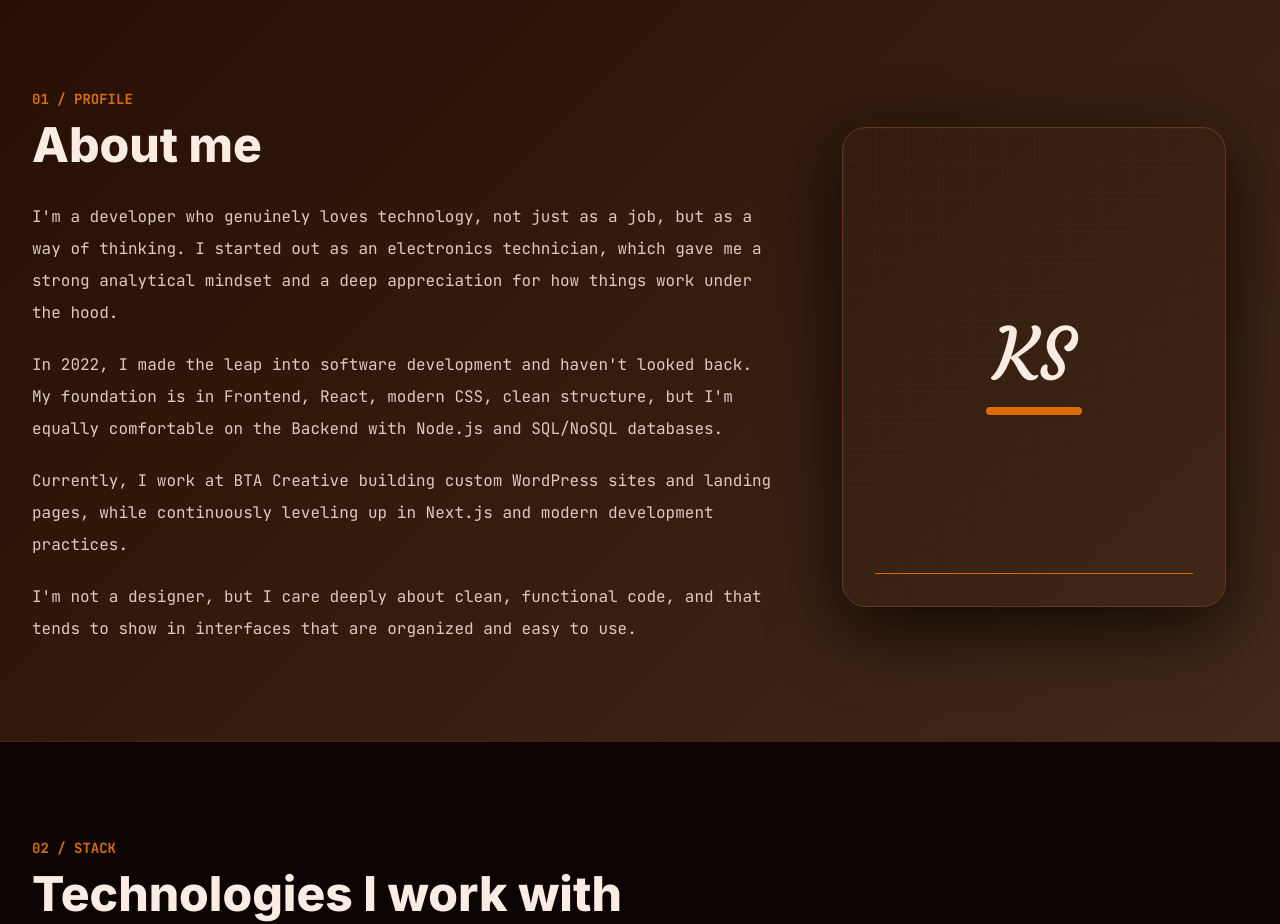
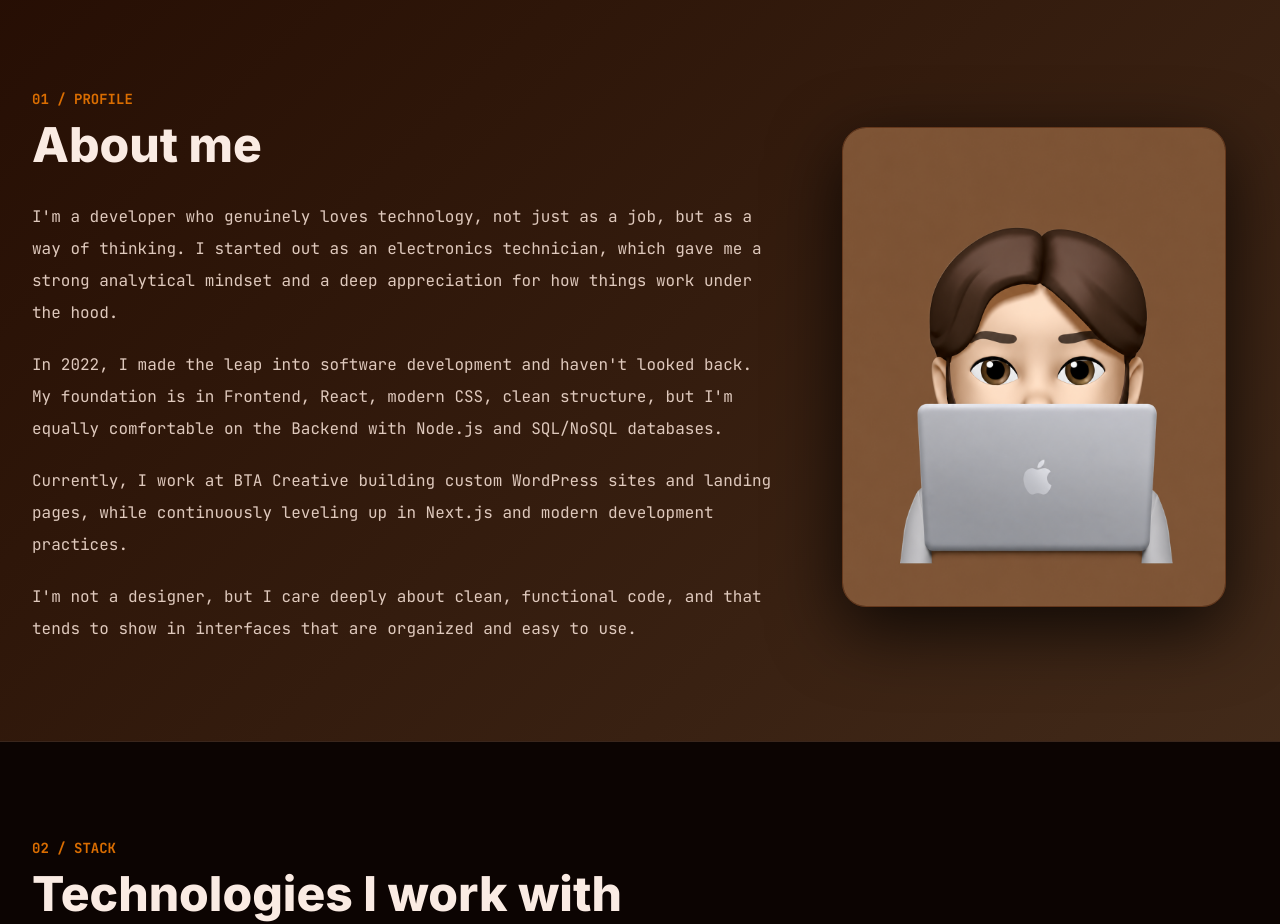
Before and after one commit to kevinsolar/portfolio, a Next.js app: page / in a window 1280 px wide. Shown: the part 780-1704 px from the top of the page. Built offline with nearby package versions, Linux system fonts and the light colour scheme.

Commit message:
Add about portrait image

```diff
--- /dev/null
+++ b/app/components/about-portrait.tsx
@@ -0,0 +1,34 @@
+import Image from "next/image"
+
+type AboutPortraitImage = {
+	alt: string
+	src: string
+}
+
+type AboutPortraitProps = {
+	image?: AboutPortraitImage
+}
+
+export function AboutPortrait({ image }: AboutPortraitProps) {
+	return (
+		<div className="portrait-frame portrait-grid relative mx-auto flex aspect-4/5 w-full max-w-sm items-center justify-center overflow-hidden rounded-3xl">
+			{image ? (
+				<Image
+					alt={image.alt}
+					className="object-cover object-center"
+					fill
+					sizes="(min-width: 1024px) 24rem, calc(100vw - 2.5rem)"
+					src={image.src}
+				/>
+			) : (
+				<>
+					<div className="absolute inset-x-8 bottom-8 h-px bg-accent" />
+					<div className="text-center">
+						<span className="font-brand text-7xl text-foreground">KS</span>
+						<div className="mx-auto mt-4 h-2 w-24 rounded-full bg-accent" />
+					</div>
+				</>
+			)}
+		</div>
+	)
+}
--- a/app/sections/AboutSection.tsx
+++ b/app/sections/AboutSection.tsx
@@ -1,3 +1,4 @@
+import { AboutPortrait } from "@/app/components/about-portrait"
 import { LocalizedText } from "@/app/components/localized-text"
 import { about } from "@/app/data/portfolio"
 
@@ -20,13 +21,12 @@ export function AboutSection() {
 					</div>
 				</div>
 
-				<div className="portrait-frame portrait-grid relative mx-auto flex aspect-4/5 w-full max-w-sm items-center justify-center overflow-hidden rounded-3xl">
-					<div className="absolute inset-x-8 bottom-8 h-px bg-accent" />
-					<div className="text-center">
-						<span className="font-brand text-7xl text-foreground">KS</span>
-						<div className="mx-auto mt-4 h-2 w-24 rounded-full bg-accent" />
-					</div>
-				</div>
+				<AboutPortrait
+					image={{
+						alt: "Kevin Solar memoji",
+						src: "/memoji-ia.png",
+					}}
+				/>
 			</div>
 		</section>
 	)
--- a/app/sections/SiteNav.tsx
+++ b/app/sections/SiteNav.tsx
@@ -1,4 +1,3 @@
-import { Button } from "@/app/components/button"
 import { LanguageToggle } from "@/app/components/language-toggle"
 import { LocalizedText } from "@/app/components/localized-text"
 import { MobileNav } from "@/app/components/mobile-nav"
```
Also changed, not shown: public/memoji-ia.png (added).
